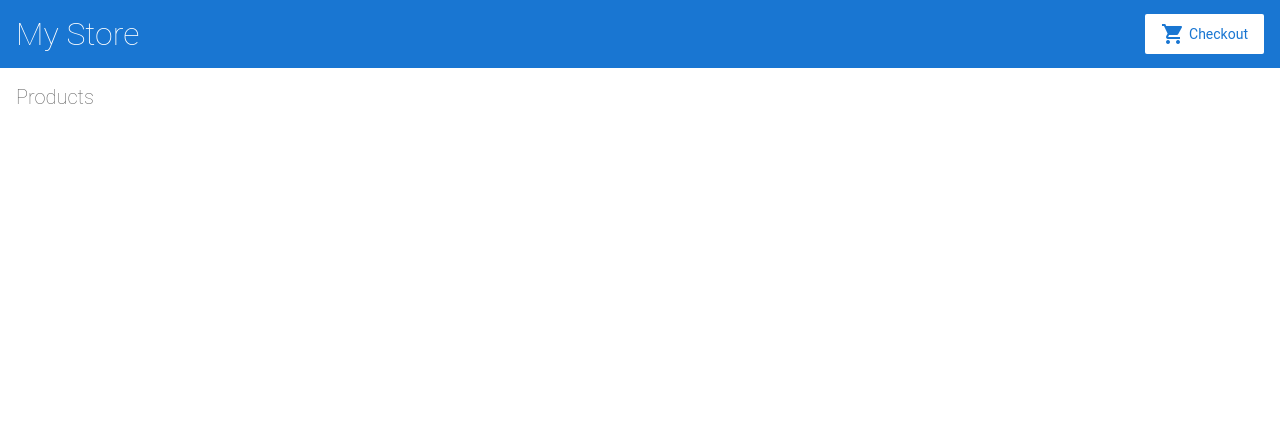
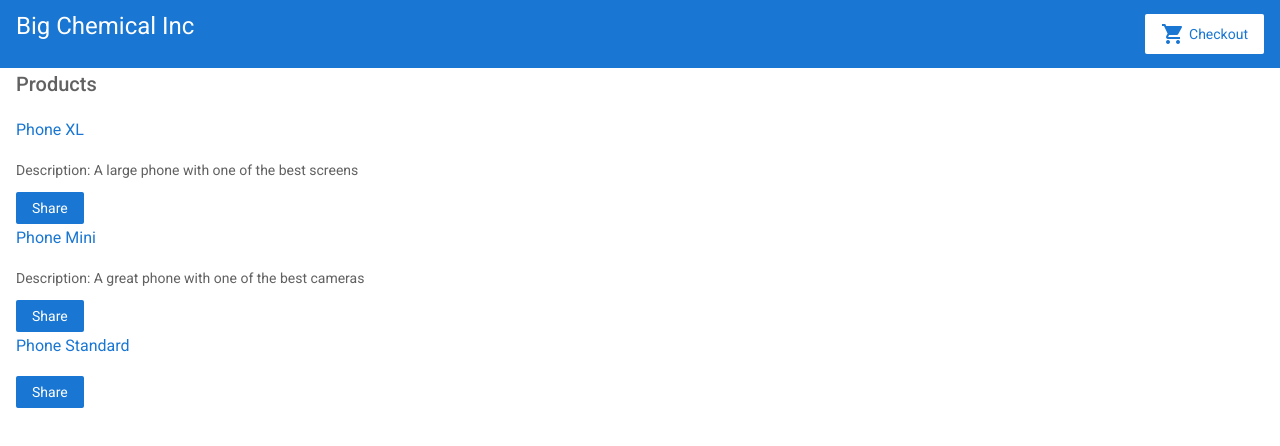
Before and after one commit to cc506/BigChemical_Frontend, an Angular app: page / in a window 1280 px wide. Shown: the top 446 px of the page. Built offline with nearby package versions, Linux system fonts and the light colour scheme.

Commit message:
added angular material module

```diff
--- a/angular.json
+++ b/angular.json
@@ -30,6 +30,7 @@
               "src/assets"
             ],
             "styles": [
+              "./node_modules/@angular/material/prebuilt-themes/indigo-pink.css",
               "src/styles.css"
             ],
             "scripts": []
@@ -97,6 +98,7 @@
               "src/assets"
             ],
             "styles": [
+              "./node_modules/@angular/material/prebuilt-themes/indigo-pink.css",
               "src/styles.css"
             ],
             "scripts": []
--- a/package.json
+++ b/package.json
@@ -14,10 +14,12 @@
   "private": true,
   "dependencies": {
     "@angular/animations": "~13.3.0",
+    "@angular/cdk": "^13.3.6",
     "@angular/common": "~13.3.0",
     "@angular/compiler": "~13.3.0",
     "@angular/core": "~13.3.0",
     "@angular/forms": "~13.3.0",
+    "@angular/material": "^13.3.6",
     "@angular/platform-browser": "~13.3.0",
     "@angular/platform-browser-dynamic": "~13.3.0",
     "@angular/router": "~13.3.0",
--- a/src/app/app.module.ts
+++ b/src/app/app.module.ts
@@ -6,6 +6,7 @@
 import { AppComponent } from './app.component';
 import { TopBarComponent } from './top-bar/top-bar.component';
 import { ProductListComponent } from './product-list/product-list.component';
+import { BrowserAnimationsModule } from '@angular/platform-browser/animations';
 
 @NgModule({
   imports: [
@@ -13,7 +14,8 @@
     ReactiveFormsModule,
     RouterModule.forRoot([
       { path: '', component: ProductListComponent },
-    ])
+    ]),
+    BrowserAnimationsModule
   ],
   declarations: [
     AppComponent,
--- a/src/app/product-list/product-list.component.html
+++ b/src/app/product-list/product-list.component.html
@@ -1,4 +1,22 @@
 <h2>Products</h2>
+
+<div *ngFor="let product of products">
+
+  <h3>
+    <a [title]="product.name + ' details'">
+      {{ product.name }}
+    </a>
+  </h3>
+
+  <p *ngIf="product.description">
+    Description: {{ product.description }}
+  </p>
+
+  <button type="button" (click)="share()">
+    Share
+  </button>
+
+</div>
 
 
 <!--
--- a/src/app/top-bar/top-bar.component.html
+++ b/src/app/top-bar/top-bar.component.html
@@ -1,5 +1,5 @@
 <a [routerLink]="['/']">
-  <h1>My Store</h1>
+  <h1>Big Chemical Inc</h1>
 </a>
 
 <a class="button fancy-button"><i class="material-icons">shopping_cart</i>Checkout</a>
--- a/src/index.html
+++ b/src/index.html
@@ -11,8 +11,11 @@
       href="https://fonts.googleapis.com/icon?family=Material+Icons"
       rel="stylesheet"
     />
-  </head>
-  <body>
+      <link rel="preconnect" href="https://fonts.gstatic.com">
+    <link href="https://fonts.googleapis.com/css2?family=Roboto:wght@300;400;500&display=swap" rel="stylesheet">
+    <link href="https://fonts.googleapis.com/icon?family=Material+Icons" rel="stylesheet">
+</head>
+  <body class="mat-typography">
     <app-root></app-root>
   </body>
 </html>
--- a/src/styles.css
+++ b/src/styles.css
@@ -143,3 +143,5 @@
 Use of this source code is governed by an MIT-style license that
 can be found in the LICENSE file at https://angular.io/license
 */
+html, body { height: 100%; }
+body { margin: 0; font-family: Roboto, "Helvetica Neue", sans-serif; }
```
Also changed, not shown: 1 other file (tests, documents, lock files or other folders).
